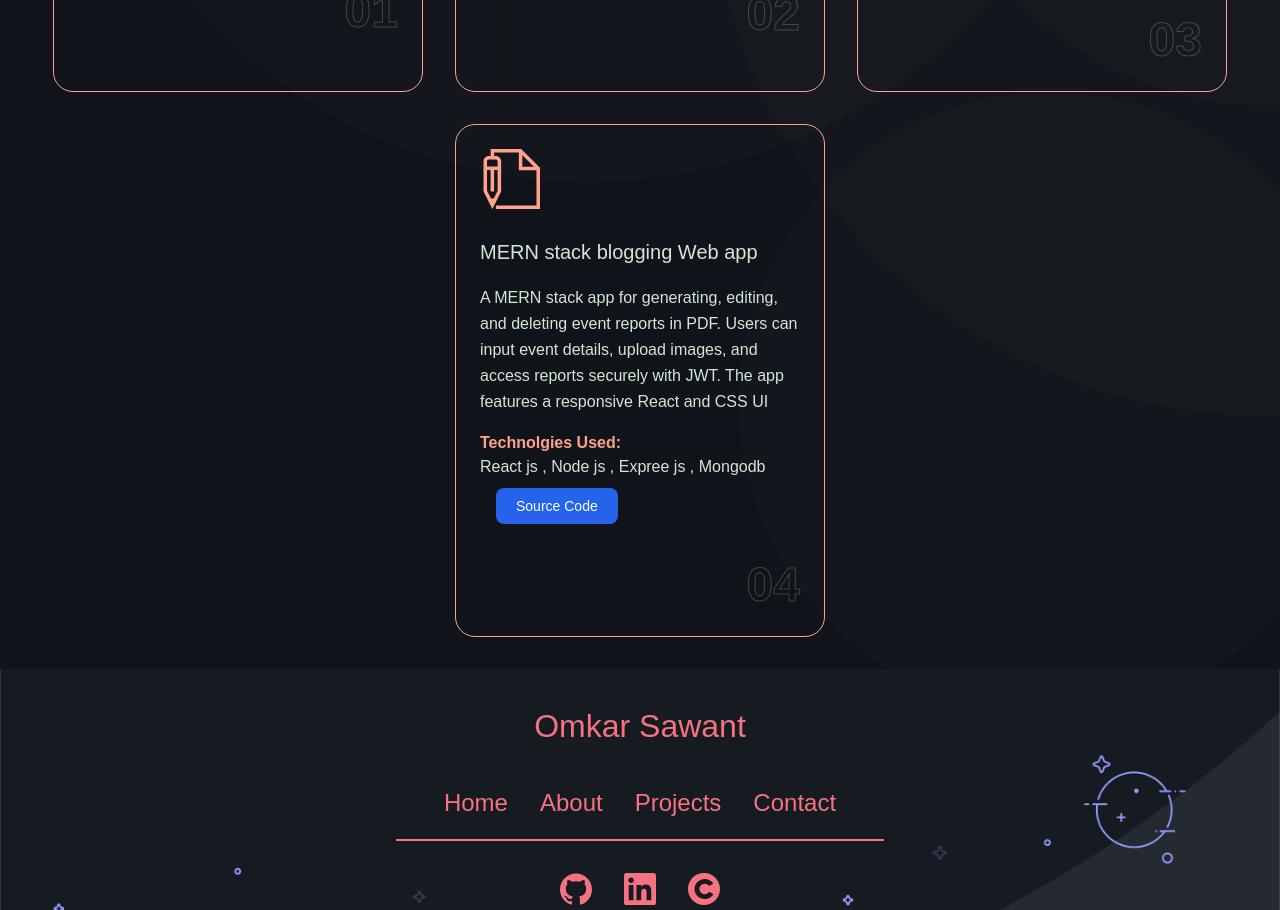
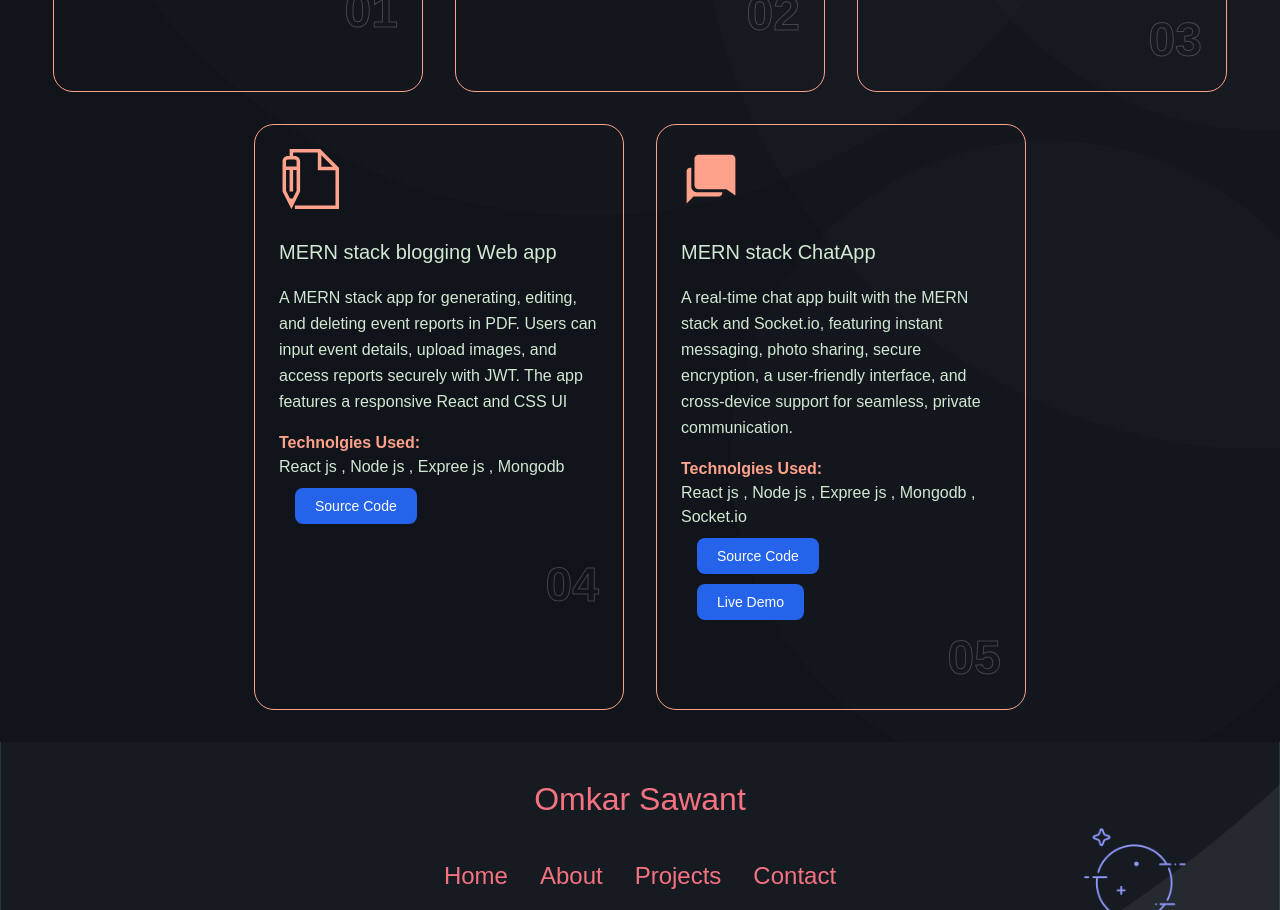
Before and after one commit to OmkarSawantt/Portfolio, a React (Create React App) app: page /project in a window 1280 px wide. Shown: the part 580-1490 px from the top of the page. Built offline with nearby package versions, Linux system fonts and the light colour scheme; a web font is replaced by a local one.

Commit message:
Project Addition

```diff
--- a/src/components/CardList.js
+++ b/src/components/CardList.js
@@ -4,6 +4,7 @@ import { FaUserTie } from "react-icons/fa";
 import { LuListTodo } from "react-icons/lu";
 import { TbReport } from "react-icons/tb";
 import { TfiWrite } from "react-icons/tfi";
+import { IoMdChatbubbles } from "react-icons/io";
 const cards = [
   {
     icon: <FaUserTie/>,
@@ -41,7 +42,15 @@ const cards = [
     source: 'https://github.com/OmkarSawantt/BlogBytes_Frontend.git',
     deployment:null
   },
-
+  {
+    icon:<IoMdChatbubbles/>,
+    heading: 'MERN stack ChatApp',
+    description: 'A real-time chat app built with the MERN stack and Socket.io, featuring instant messaging, photo sharing, secure encryption, a user-friendly interface, and cross-device support for seamless, private communication.',
+    technologies:'React js , Node js , Expree js , Mongodb , Socket.io',
+    count: '05',
+    source: 'https://github.com/OmkarSawantt/ChatApp',
+    deployment:'https://sonorous.vercel.app'
+  },
 ];
 
 const CardList = () => {
```
